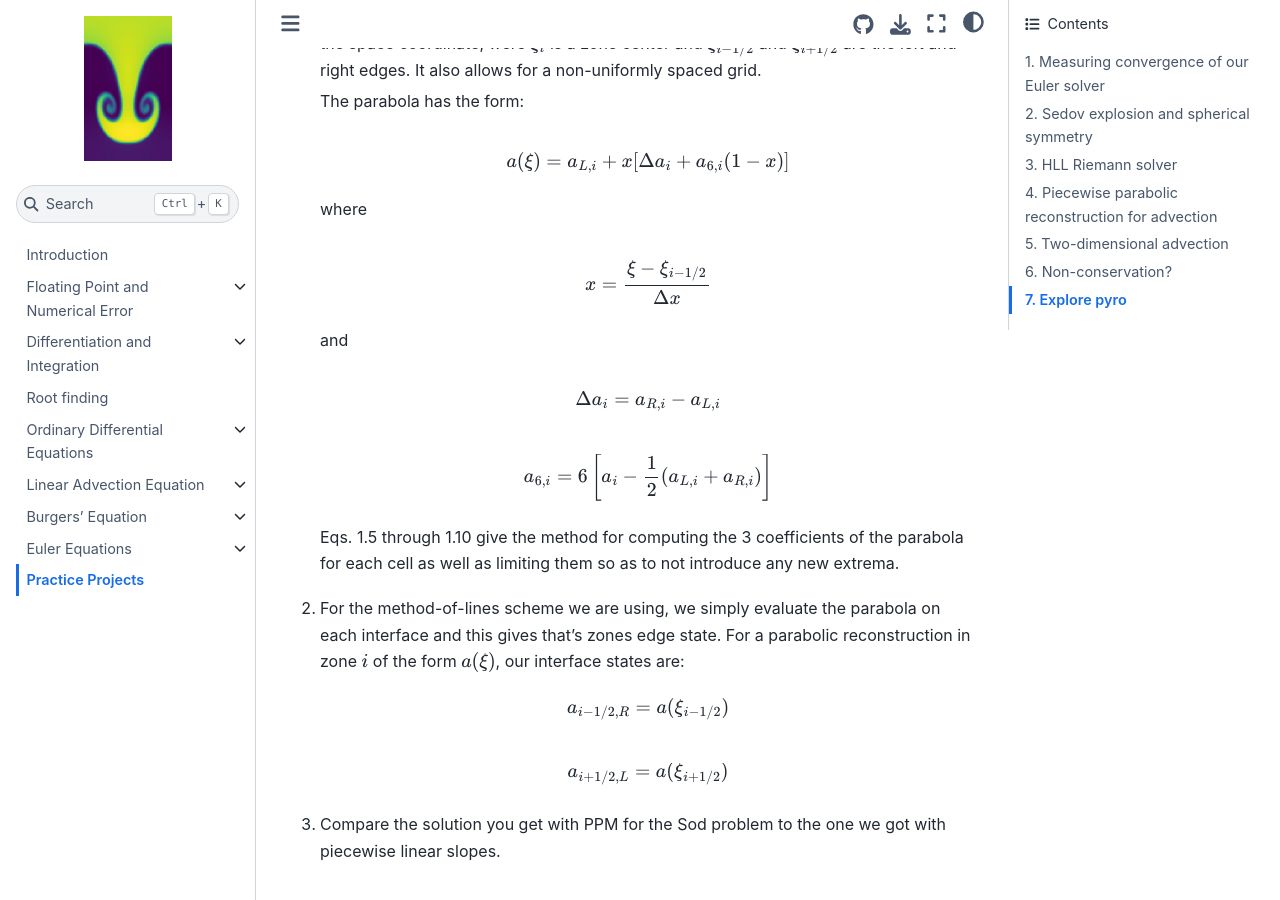
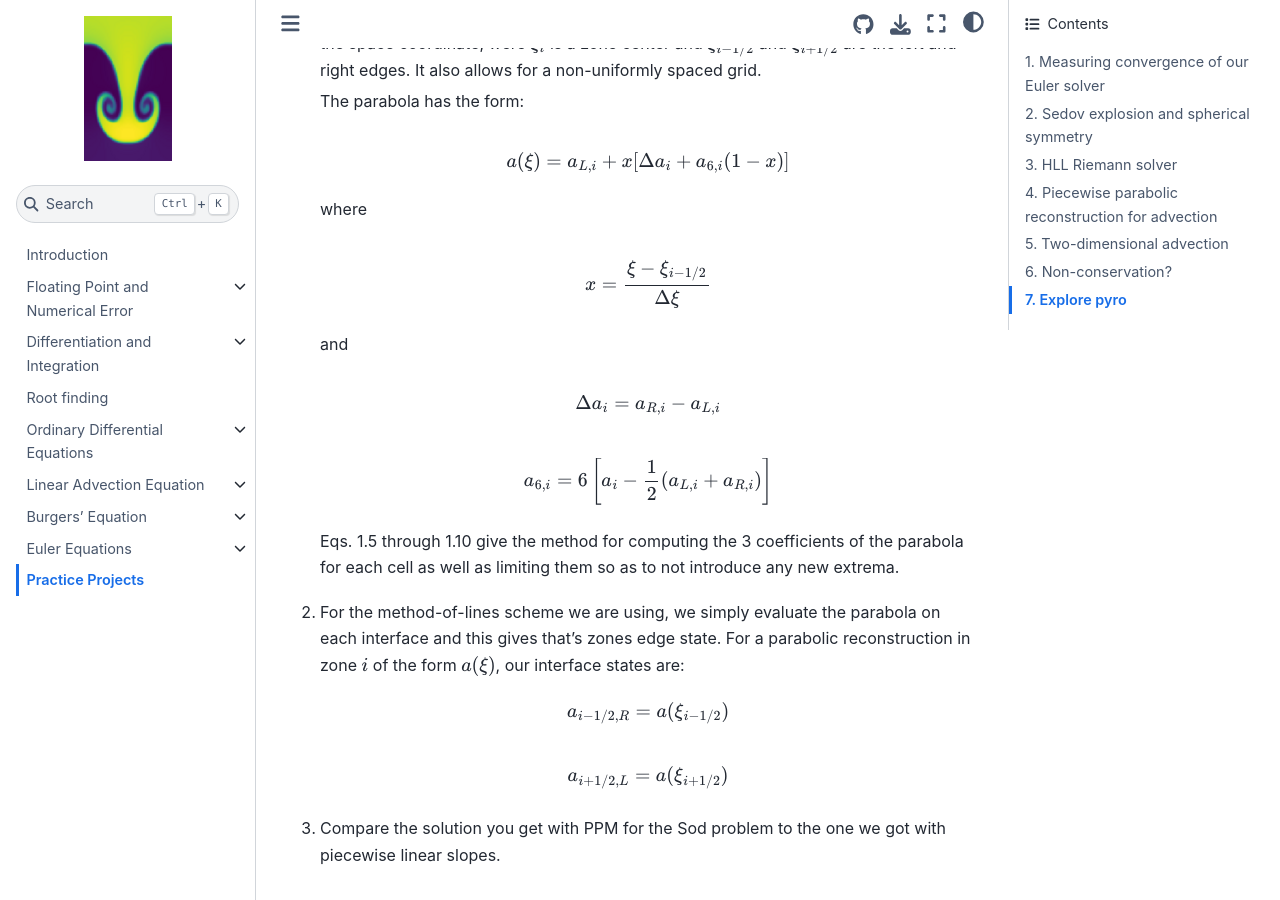
Before and after one commit to zingale/comp_astro_tutorial, a Jupyter Book: the page built from content/projects/projects.md, in a window 1280 px wide and 900 px high, scrolled down 3719 px. Built offline with Jupyter Book 1.0.4 settings and Sphinx 7.4.7 and the Sphinx Book theme 1.1.4, drawn with Linux system fonts in a browser that asks for light colours.

Commit message:
fix typo

```diff
--- a/content/projects/projects.md
+++ b/content/projects/projects.md
@@ -148,7 +148,7 @@ The basic idea is as follows:
 
    where
 
-   $$x = \frac{\xi - \xi_{i-1/2}}{\Delta x}$$
+   $$x = \frac{\xi - \xi_{i-1/2}}{\Delta \xi}$$
 
    and
 
```
